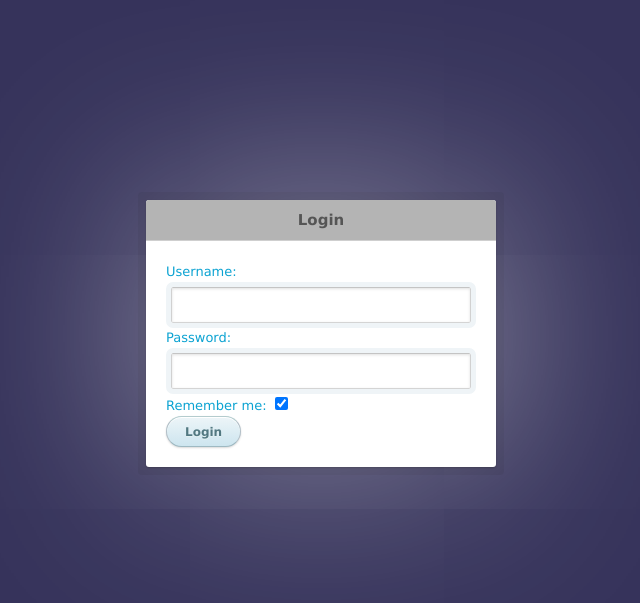
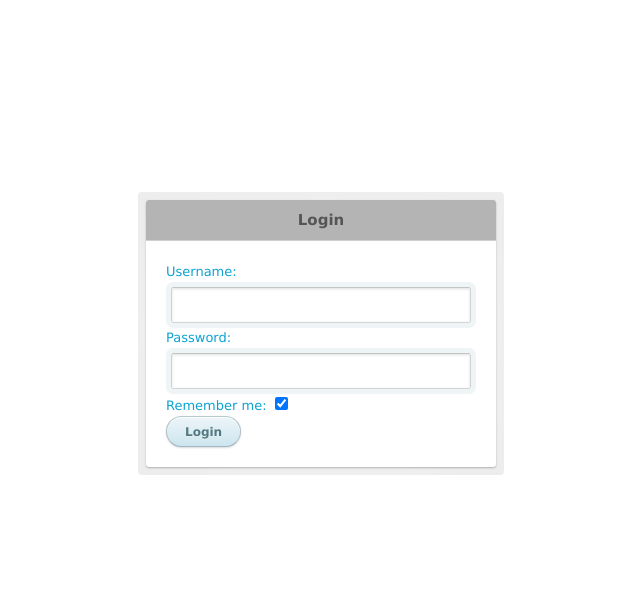
Before and after one commit to Ouroline/SE-Project, a PHP site: page / in a window 1280 px wide. Shown: the top 603 px of the page, without its empty margins (319-959 px from the left). Run offline with PHP 8.4, Linux system fonts and the light colour scheme.

Commit message:
change the login to white background for now

```diff
--- a/frontend/Login page/css/style.css
+++ b/frontend/Login page/css/style.css
@@ -13,7 +13,6 @@ body {
   line-height: 1;
   font: 13px/20px 'Lucida Grande', Tahoma, Verdana, sans-serif;
   color: #0ca3d2;
-  background: rgb(54, 51, 91);
 }
 
 table {
--- a/frontend/css/loginstyle.css
+++ b/frontend/css/loginstyle.css
@@ -13,7 +13,6 @@ body {
   line-height: 1;
   font: 13px/20px 'Lucida Grande', Tahoma, Verdana, sans-serif;
   color: #0ca3d2;
-  background: rgb(54, 51, 91);
 }
 
 table {
```
